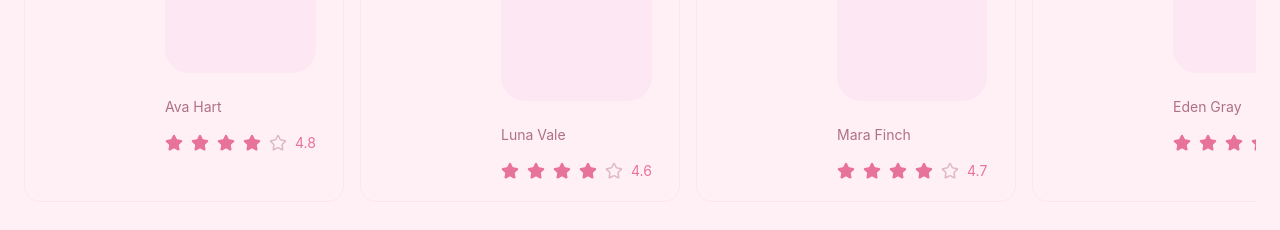
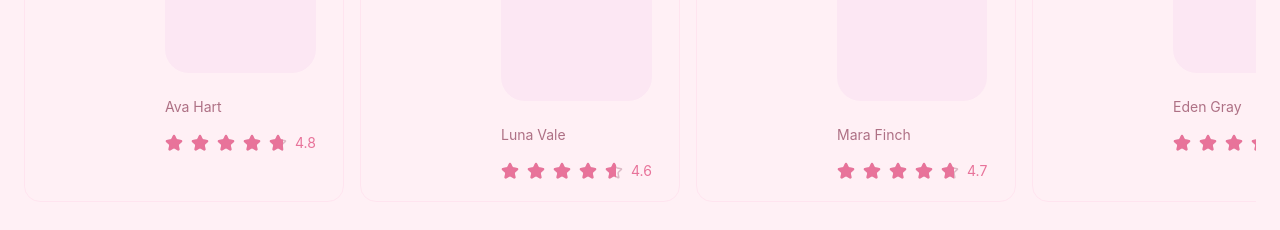
Before and after one commit to anjiabdallah/Bookify, a React (Vite) app in the folder client/: page / in a window 1280 px wide. Shown: the part 1260-1490 px from the top of the page. Built offline with nearby package versions, Linux system fonts and the light colour scheme.

Commit message:
allow 1/4, 1/2, 3/4 ratings (idk if i like this)

```diff
--- a/client/src/components/StarRating.tsx
+++ b/client/src/components/StarRating.tsx
@@ -22,33 +22,39 @@ function StarRating({
     <div className={`flex items-center gap-2 ${className}`.trim()}>
       {Array.from({ length: max }, (_, index) => {
         const starValue = index + 1;
-        const isSelected = currentRating >= starValue;
-        const icon = (
-          <Star
-            size={size}
-            fill={isSelected ? 'currentColor' : 'none'}
-            className={isSelected ? 'text-primary fill-current' : 'text-base-content/30'}
-          />
-        );
-
-        if (isInteractive) {
-          return (
-            <button
-              key={starValue}
-              type="button"
-              aria-label={`Rate ${starValue} star${starValue === 1 ? '' : 's'}`}
-              onClick={() => onChange(starValue)}
-              className="btn btn-ghost btn-square btn-sm p-0"
-            >
-              {icon}
-            </button>
-          );
-        }
+        const fillPercent = Math.min(Math.max(currentRating - index, 0), 1) * 100;
 
         return (
-          <span key={starValue} className="inline-flex">
-            {icon}
-          </span>
+          <div key={starValue} className="relative inline-flex">
+            <Star
+              size={size}
+              fill="none"
+              className="text-base-content/30"
+            />
+            <div className="absolute inset-0 overflow-hidden" style={{ width: `${fillPercent}%` }}>
+              <Star
+                size={size}
+                fill="currentColor"
+                className="text-primary"
+              />
+            </div>
+
+            {isInteractive && Array.from({ length: 4 }, (_, segmentIndex) => {
+              const segmentValue = index + (segmentIndex + 1) * 0.25;
+              const labelValue = Number.isInteger(segmentValue) ? `${segmentValue}` : segmentValue.toFixed(2);
+
+              return (
+                <button
+                  key={`${starValue}-${segmentIndex}`}
+                  type="button"
+                  aria-label={`Rate ${labelValue} star${segmentValue === 1 ? '' : 's'}`}
+                  onClick={() => onChange(segmentValue)}
+                  className="absolute inset-y-0 bg-transparent p-0"
+                  style={{ left: `${segmentIndex * 25}%`, width: '25%' }}
+                />
+              );
+            })}
+          </div>
         );
       })}
     </div>
```
Also changed, not shown: 2 other files (tests, documents, lock files or other folders).
